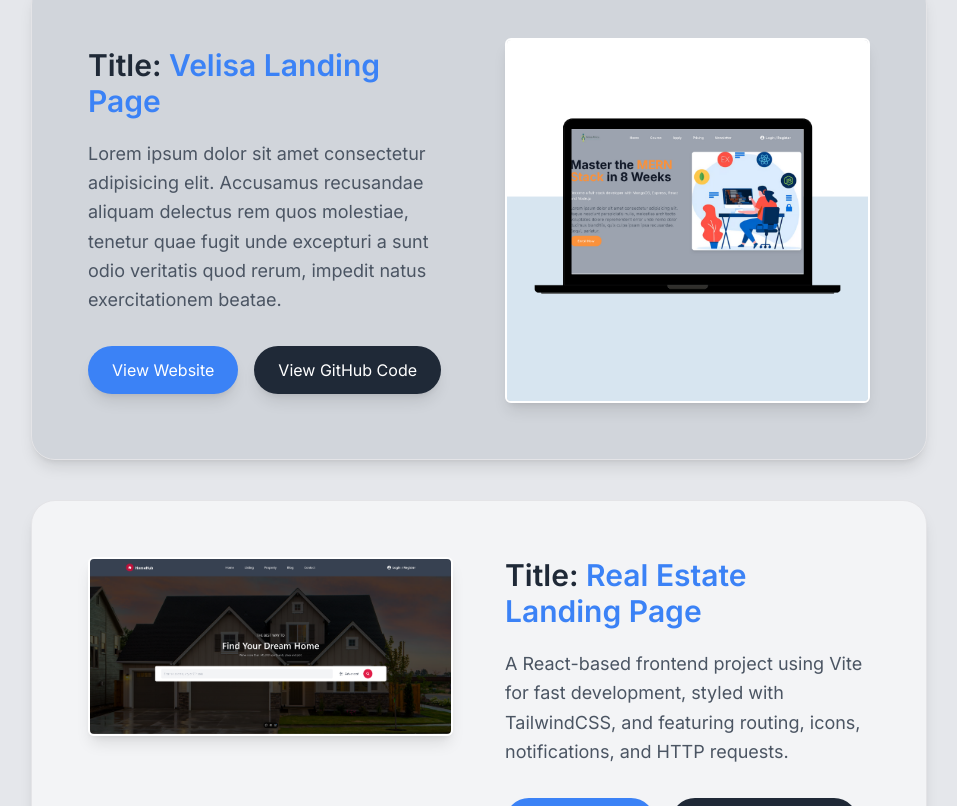
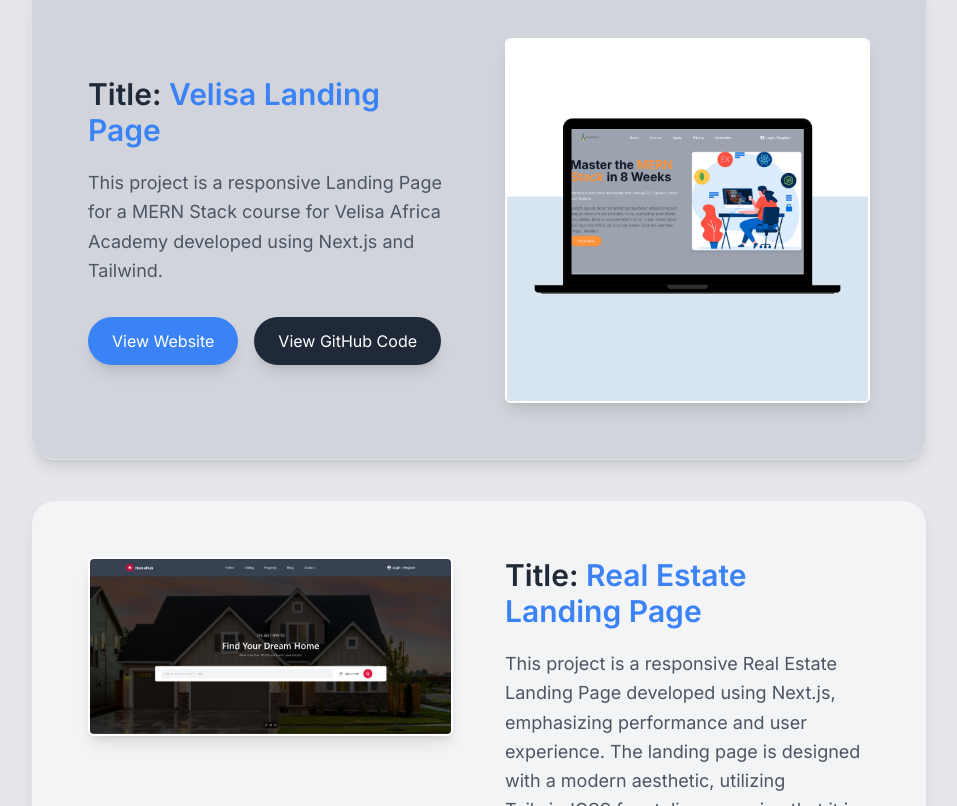
Before and after one commit to DFBlok/FrontEnd, a Next.js app in the folder tailwind/PORTFOLIO/my-portfolio-app/: page /Page3 in a window 1280 px wide. Shown: the part 654-1460 px from the top of the page, without its empty margins (161-1118 px from the left). Built offline with nearby package versions, Linux system fonts and the light colour scheme.

Commit message:
updated the button links

```diff
--- a/tailwind/PORTFOLIO/my-portfolio-app/app/Page3/page.tsx
+++ b/tailwind/PORTFOLIO/my-portfolio-app/app/Page3/page.tsx
@@ -78,14 +78,13 @@ function Page3() {
                 <span className="text-blue-500">Velisa Landing Page</span>
               </h1>
               <p className="text-gray-600 leading-relaxed mb-8 text-lg">
-                Lorem ipsum dolor sit amet consectetur adipisicing elit.
-                Accusamus recusandae aliquam delectus rem quos molestiae,
-                tenetur quae fugit unde excepturi a sunt odio veritatis quod
-                rerum, impedit natus exercitationem beatae.
+                This project is a responsive Landing Page for a MERN Stack
+                course for Velisa Africa Academy developed using Next.js and
+                Tailwind.
               </p>
               <div className="flex flex-col sm:flex-row gap-4">
                 <a
-                  href="https://landing-page-lgd0nbtum-dfbloks-projects.vercel.app"
+                  href="https://landing-page-k1wbyex54-dfbloks-projects.vercel.app/"
                   target="_blank"
                   rel="noopener noreferrer"
                 >
@@ -126,13 +125,15 @@ function Page3() {
               </h1>
 
               <p className="text-gray-600 leading-relaxed mb-8 text-lg">
-                A React-based frontend project using Vite for fast development,
-                styled with TailwindCSS, and featuring routing, icons,
-                notifications, and HTTP requests.
+                This project is a responsive Real Estate Landing Page developed
+                using Next.js, emphasizing performance and user experience. The
+                landing page is designed with a modern aesthetic, utilizing
+                TailwindCSS for styling, ensuring that it is both visually
+                appealing and easy to navigate.
               </p>
               <div className="flex flex-col sm:flex-row gap-4">
                 <a
-                  href="https://bookstore-crud-7hiofn3e6-dfbloks-projects.vercel.app/"
+                  href="https://real-estate-project-5l2ob3sbw-dfbloks-projects.vercel.app"
                   target="_blank"
                   rel="noopener noreferrer"
                 >
@@ -141,7 +142,7 @@ function Page3() {
                   </button>
                 </a>
                 <a
-                  href="https://github.com/DFBlok/React-Projects/tree/main/BookStoreProject-MERN"
+                  href="https://github.com/DFBlok/real-estate-project"
                   target="_blank"
                   rel="noopener noreferrer"
                 >
```
